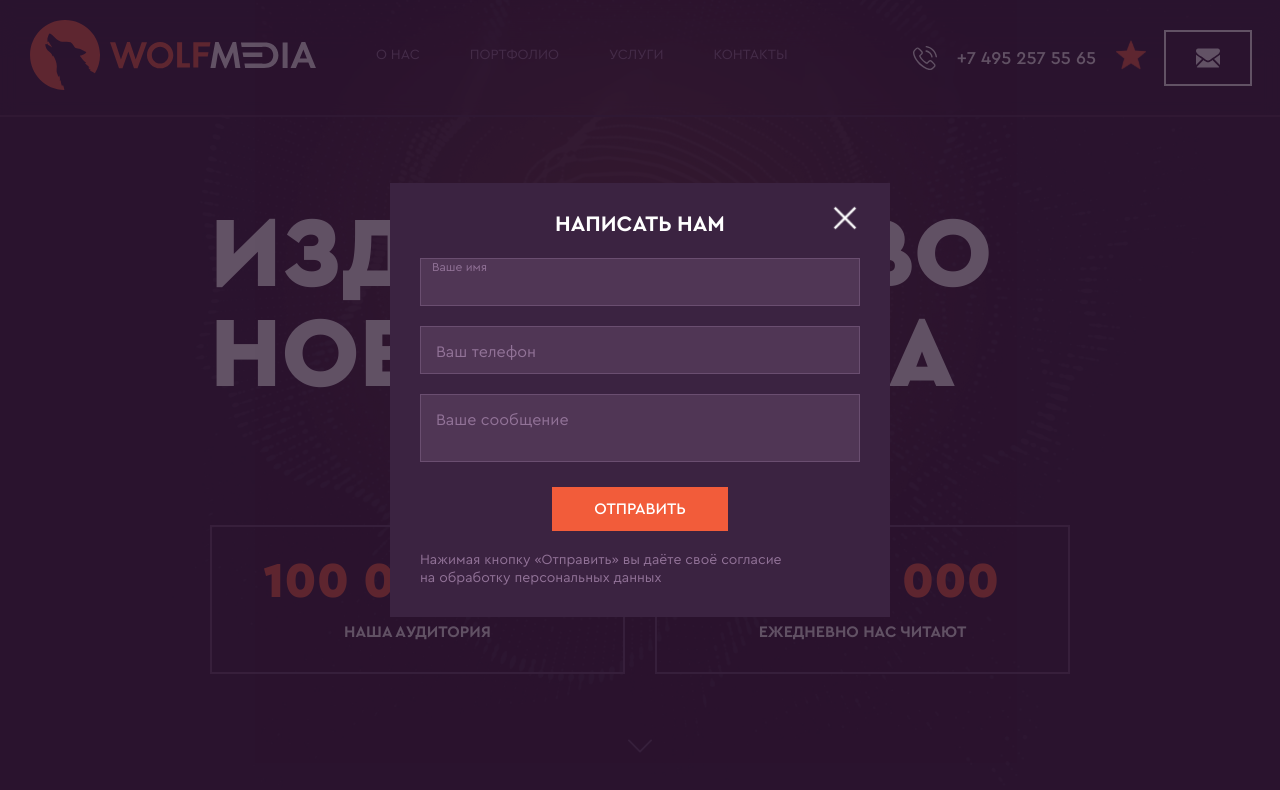
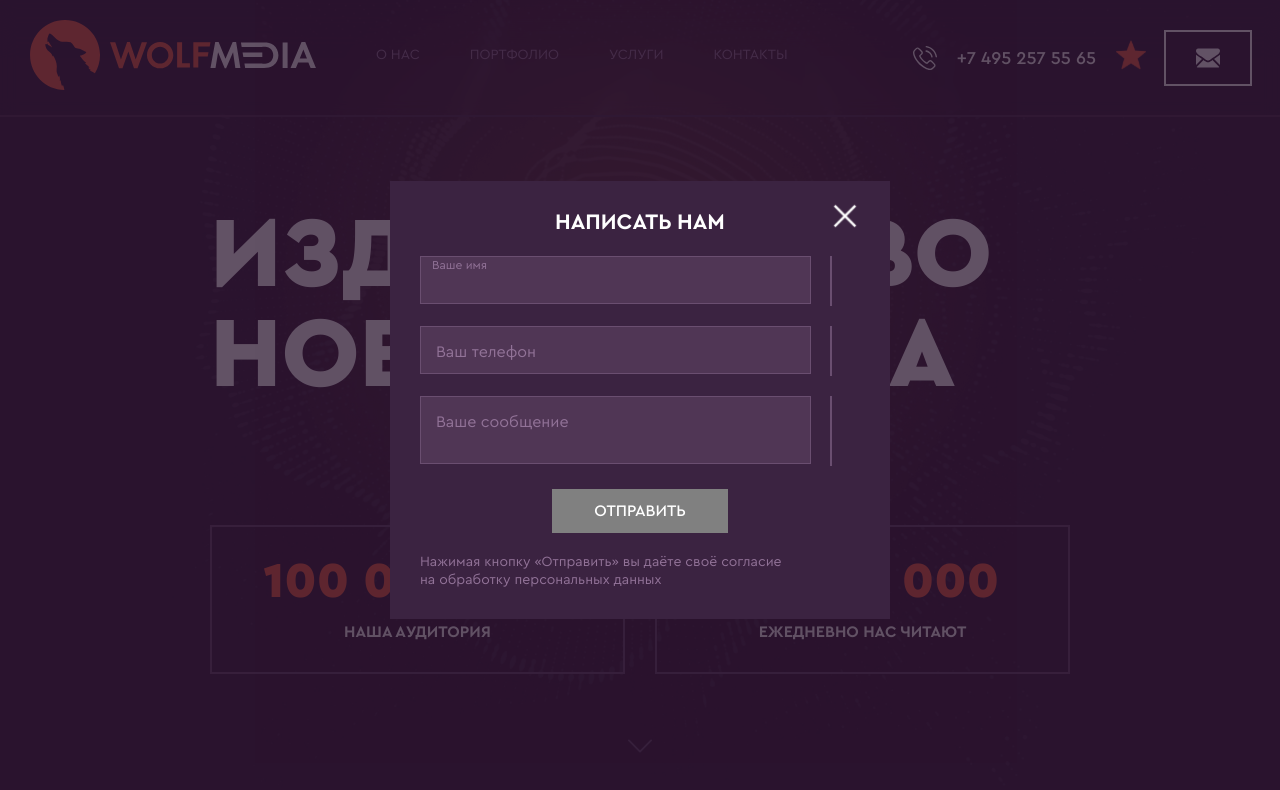
Before and after one commit to anastynero/wolfmedia, a Next.js app: page / in a window 1280 px wide. Both pictures are taken after a click on the button 1208 px from the left and 57 px from the top of the page. Shown: the top 790 px of the page. Built offline with nearby package versions, Linux system fonts and the light colour scheme.

Commit message:
feat: add add ui for the steps of the form

```diff
--- a/src/app/global.css
+++ b/src/app/global.css
@@ -1,6 +1,3 @@
-
-
-
 @font-face {
     font-family: 'SeraPro';
     src: url('../../public/fonts/CeraPro-Regular.woff') format('woff'),
--- a/src/app/page.tsx
+++ b/src/app/page.tsx
@@ -6,6 +6,7 @@ import BrandCommunication from "@/components/BrandCommunication/BrandCommunicati
 import CommunityAutomation from "@/components/CommunityAutomation/CommunityAutomation";
 import Contacts from "@/components/Contacts/Contacts";
 import FavoriteIcon from "@/components/FavoriteIcon/FavoriteIcon";
+import SuccessForm from "@/components/SuccessForm/SuccessForm";
 
 
 export default function Home() {
@@ -18,6 +19,7 @@ export default function Home() {
     <BrandCommunication/>
     <CommunityAutomation/>
     <Contacts/>
+    <SuccessForm/>
   </div>
   );
 }
--- a/src/components/MessageStep/MessageStep.tsx
+++ b/src/components/MessageStep/MessageStep.tsx
@@ -1,14 +1,14 @@
 import { FormSchema } from '@/types/formSchema';
 import styles from '@/components/ModalForm/ModalForm.module.css';
 
-interface Step3Props {
+interface MessageProps {
   formData: FormSchema;
   errors: Partial<FormSchema>;
   onChange: (e: React.ChangeEvent<HTMLTextAreaElement>) => void;
   isActive: boolean;
 }
 
-export default function Step3({ formData, errors, onChange, isActive }: Step3Props) {
+export default function MessageStep({ formData, errors, onChange, isActive }: MessageProps) {
   return (
     <div className={styles["form-group"]}>
       <textarea
--- a/src/components/ModalForm/ModalForm.module.css
+++ b/src/components/ModalForm/ModalForm.module.css
@@ -99,6 +99,10 @@
     background-color: #E3432D;
 }
 
+.btn:disabled{
+    background-color: grey;
+}
+
 .error{
     font-size: var(--small-font-size);
 }
@@ -110,6 +114,25 @@
     right: 30px;
 }
 
+.step{
+    display: grid;
+    grid-template-columns: 10fr 1fr;
+    gap: 10px;
+    width: 100%;
+}
+
+.line{
+    animation-name: line;
+    animation-duration: 2s;
+    animation-fill-mode: forwards;
+}
+
+@keyframes line {
+    100%{
+        stroke: green;
+    }
+}
+
 @media (max-width: 400px){
     .dialog{
         width: 300px;
--- a/src/components/ModalForm/ModalForm.tsx
+++ b/src/components/ModalForm/ModalForm.tsx
@@ -128,6 +128,7 @@ export default function ModalForm({ isOpen, onClose } : ModalFormProps){
       try {
         formSchema.parse(formData);
         console.log(formData);
+
         onClose();
         setFormData({ username: '', telephone: '', message: '' });
       } catch (error) {
@@ -150,22 +151,36 @@ export default function ModalForm({ isOpen, onClose } : ModalFormProps){
                 <section className={styles["modal-content"]}>
                     <h4>НАПИСАТЬ НАМ</h4>
                     <form action="" className={styles.wrapper} onSubmit={handleSubmit}>
+                      <div className={styles.step}>
                         <UserNameStep
                         formData={formData}
                         errors={errors}
                         onChange={handleChange}
                         isActive={isStepActive(1)}/>
+                        <svg width={20} height={50}>
+                          <line x1="10" x2="10" y1="0" y2="70" stroke="#6A4E70" strokeWidth="2"
+                          className={ completedSteps.length >= 1 ? styles.line : ''}/>
+                          </svg>
+                        </div>
+                        <div className={styles.step}>
                         <TelephoneStep
                         formData={formData}
                         errors={errors}
                         onChange={handlePhoneChange}
                         formatPhone={formatPhone}
                         isActive={isStepActive(2)}/>
+                        <svg width={20} height={50}><line x1="10" x2="10" y1="0" y2="70" stroke="#6A4E70" strokeWidth="2"
+                        className={ completedSteps.length >= 2 ? styles.line : ''}/></svg>
+                        </div>
+                        <div className={styles.step}>
                         <MessageStep
                         formData={formData}
                         errors={errors}
                         onChange={handleChange}
                         isActive={isStepActive(3)}/>
+                        <svg width={20} height={70}><line x1="10" x2="10" y1="0" y2="70" stroke="#6A4E70" strokeWidth="2"
+                        className={ completedSteps.length >= 3 ? styles.line : ''}/></svg>
+                        </div>
                     <div className={styles["wrapper-btn"]}>
                       <button type="submit" className={styles.btn} disabled={isSubmitting || completedSteps.length < 3}>ОТПРАВИТЬ</button>
                     </div>
--- /dev/null
+++ b/src/components/SuccessForm/SuccessForm.module.css
@@ -0,0 +1,45 @@
+.wrapper{
+    position: relative;
+    width: 100%;
+}
+
+.success{
+    position: absolute;
+    left: 50%;
+    top: 50%;
+    width: 400px;
+    height: 200px;
+    background-color: #3B2341;
+    display: flex;
+    flex-direction: column;
+    gap: 20px;
+    padding-block: 20px;
+    padding-inline: 20px;
+    text-align: center;
+    border: none;
+}
+
+.text{
+    margin: 0;
+    color: var(--primary-text-color);
+    font-size: var(--h5-font-size);
+}
+
+.check {
+    stroke: #7ac142;
+    stroke-width: 2;
+    stroke-dasharray: 50;
+    stroke-dashoffset: 50;
+    stroke-linecap: round;
+    animation-name: stroke-check;
+    animation-duration: 2s;
+    animation-delay: 1s;
+    animation-fill-mode: forwards;
+}
+
+
+@keyframes stroke-check {
+    100% {
+      stroke-dashoffset: 0;
+    }
+  }
--- /dev/null
+++ b/src/components/SuccessForm/SuccessForm.tsx
@@ -0,0 +1,16 @@
+import styles from './SuccessForm.module.css'
+
+
+export default function SuccessForm(){
+    return(
+        <dialog className={styles.wrapper} open>
+            <article className={styles.success}>
+            <svg className={styles.checkmark} viewBox="0 0 100 100">
+                <circle className={styles.circle} cx="40" cy="40" r="40" fill="none" stroke="#fff"/>
+                <path className={styles.check} fill="none" d="M23 40 L35 52 L57 28"/>
+            </svg>
+            <p className={styles.text}>Форма успешно отправлена!</p>
+            </article>
+        </dialog>
+    )
+}
--- a/src/components/TelephoneStep/TelephoneStep.tsx
+++ b/src/components/TelephoneStep/TelephoneStep.tsx
@@ -1,7 +1,7 @@
 import { FormSchema } from '@/types/formSchema';
 import styles from '@/components/ModalForm/ModalForm.module.css';
 
-interface Step2Props {
+interface TelephoneProps {
   formData: FormSchema;
   errors: Partial<FormSchema>;
   onChange: (e: React.ChangeEvent<HTMLInputElement>) => void;
@@ -9,7 +9,7 @@ interface Step2Props {
   isActive: boolean;
 }
 
-export default function Step2({ formData, errors, onChange, formatPhone, isActive }: Step2Props) {
+export default function TelephoneStep({ formData, errors, onChange, formatPhone, isActive }: TelephoneProps) {
   return (
     <div className={styles["form-group"]}>
       <input
--- a/src/components/UserNameStep/UserNameStep.tsx
+++ b/src/components/UserNameStep/UserNameStep.tsx
@@ -8,7 +8,7 @@ interface UserNameProps {
   isActive: boolean;
 }
 
-export default function Step1({ formData, errors, onChange, isActive }: UserNameProps) {
+export default function UserNameStep({ formData, errors, onChange, isActive }: UserNameProps) {
   return (
     <div className={styles["form-group"]}>
       <input
```
